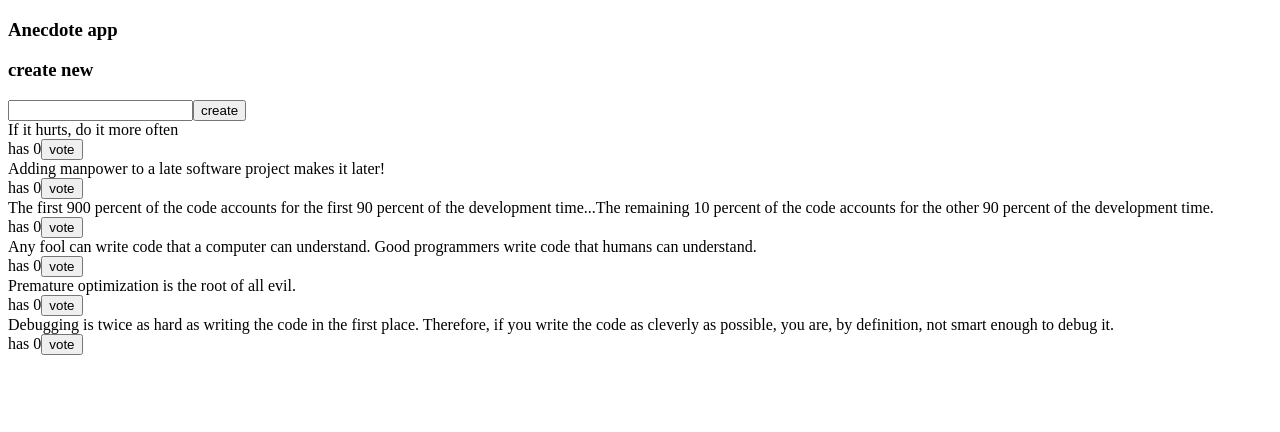
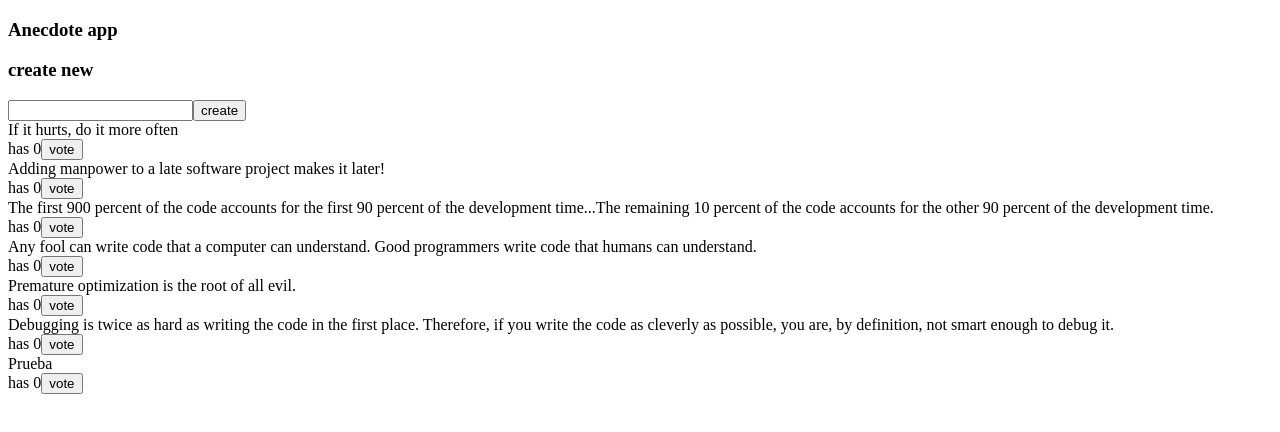
Before and after one commit to aguerremo/fullstackopen-bootcamp, a React (Vite) app in the folder part6/anecdotes-query/: page / in a window 1280 px wide. Shown: the top 432 px of the page. Built offline with nearby package versions, Linux system fonts and the light colour scheme; data requests are answered from the project's data file.

Commit message:
6.21 done

```diff
--- a/part6/anecdotes-query/db.json
+++ b/part6/anecdotes-query/db.json
@@ -29,6 +29,11 @@
       "content": "Debugging is twice as hard as writing the code in the first place. Therefore, if you write the code as cleverly as possible, you are, by definition, not smart enough to debug it.",
       "id": "98312",
       "votes": 0
+    },
+    {
+      "content": "Prueba",
+      "votes": 0,
+      "id": "E83EutO"
     }
   ]
 }
--- a/part6/anecdotes-query/src/App.jsx
+++ b/part6/anecdotes-query/src/App.jsx
@@ -1,7 +1,7 @@
 import AnecdoteForm from './components/AnecdoteForm'
 import Notification from './components/Notification'
 import { useQuery } from '@tanstack/react-query'
-import { getAnecdotes, createAnecdote } from './requests/requests'
+import { getAnecdotes } from './requests/requests'
 
 const App = () => {
 
@@ -23,6 +23,7 @@ const App = () => {
   if (result.isError) {
     return <span>anecdote service is not available due to problems in server</span>
   }
+
 
   const anecdotes = result.data
 
--- a/part6/anecdotes-query/src/components/AnecdoteForm.jsx
+++ b/part6/anecdotes-query/src/components/AnecdoteForm.jsx
@@ -1,10 +1,32 @@
+import { useMutation, useQueryClient, useQuery } from '@tanstack/react-query'
+import { createAnecdote } from '../requests/requests'
+
+
+
 const AnecdoteForm = () => {
 
-  const onCreate = (event) => {
-    event.preventDefault()
-    const content = event.target.anecdote.value
-    event.target.anecdote.value = ''
-    console.log('new anecdote')
+  const newAnecdoteMutation = useMutation({
+    mutationFn: createAnecdote,
+    onSuccess: () => {
+      queryClient.invalidateQueries({ queryKey: ['anecdotes'] }
+    )}
+  })
+
+  const queryClient = useQueryClient()
+
+
+  if(newAnecdoteMutation.length < 5){
+
+    return <div>The anecdote need minimun 5 characthers</div>
+
+  }
+    const onCreate = (event) => {
+      event.preventDefault()
+      const content = event.target.anecdote.value
+      event.target.anecdote.value = ''
+      console.log('new anecdote')
+      newAnecdoteMutation.mutate({ content, votes: 0 })
+
 }
 
   return (
```
